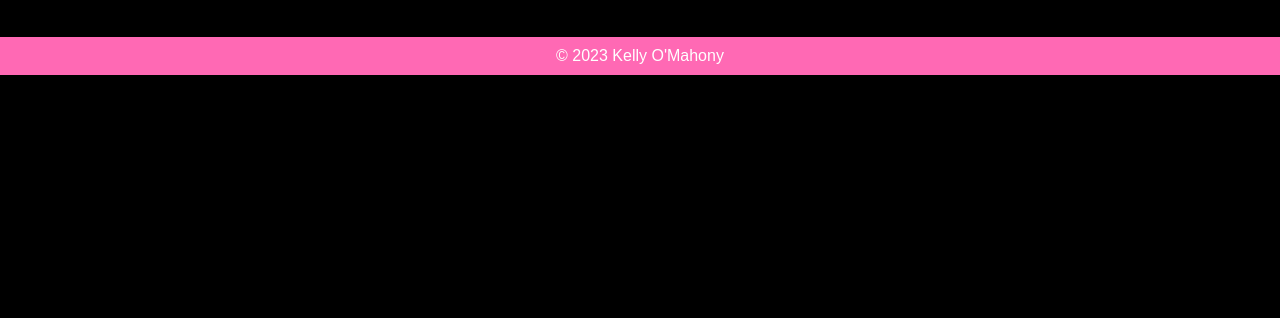
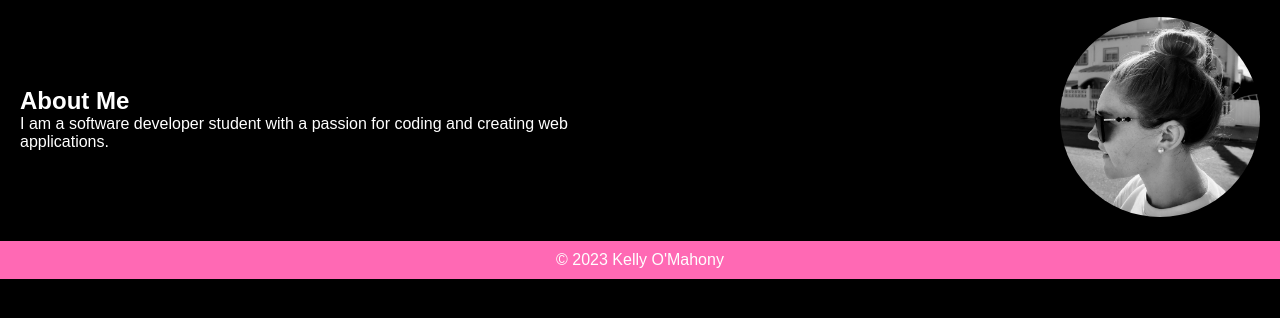
Before and after one commit to kelllyy101/my_website, a plain HTML site: page index.html in a window 1280 px wide. Shown: the part 98-416 px from the top of the page. Drawn offline with Linux system fonts and the light colour scheme; files whose address does not match are found by name.

Commit message:
added photo

```diff
--- a/assests/style.css
+++ b/assests/style.css
@@ -46,7 +46,40 @@
   text-align: center;
 }
 
+.about-me {
+  display: flex;
+  flex-direction: column;
+  gap: 20px;
+}
+
+.summary {
+  text-align: center;
+}
+
+.photo {
+  text-align: center;
+}
+
+.photo img {
+  width: 200px;
+  height: 200px;
+  border-radius: 50%;
+}
+
 /* Responsive styles */
 @media (min-width: 768px) {
-    /* Add any specific styles for larger screens here */
+  .about-me {
+    flex-direction: row;
+    align-items: center;
   }
+
+  .summary {
+    flex: 1;
+    text-align: left;
+  }
+
+  .photo {
+    flex: 1;
+    text-align: right;
+  }
+}
--- a/index.html
+++ b/index.html
@@ -19,7 +19,16 @@
 
   <main>
     <h1>Welcome to Your Website</h1>
-    <!-- Add your content here -->
+
+    <section class="about-me">
+      <div class="summary">
+        <h2>About Me</h2>
+        <p>I am a software developer student with a passion for coding and creating web applications.</p>
+      </div>
+      <div class="photo">
+        <img src="assests/images/IMG-20230323-WA0002.jpg" alt="Your Photo">
+      </div>
+    </section>
   </main>
 
   <footer>
```
Also changed, not shown: assests/images/IMG-20230323-WA0002.jpg (added). Lines whose indentation alone changed are shown as unchanged.
